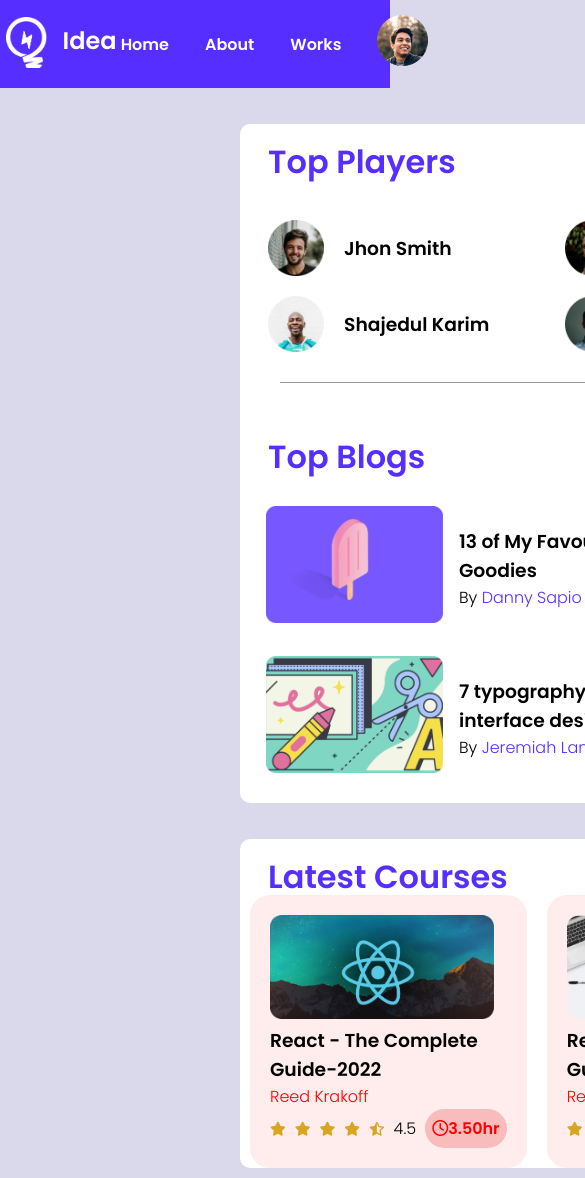
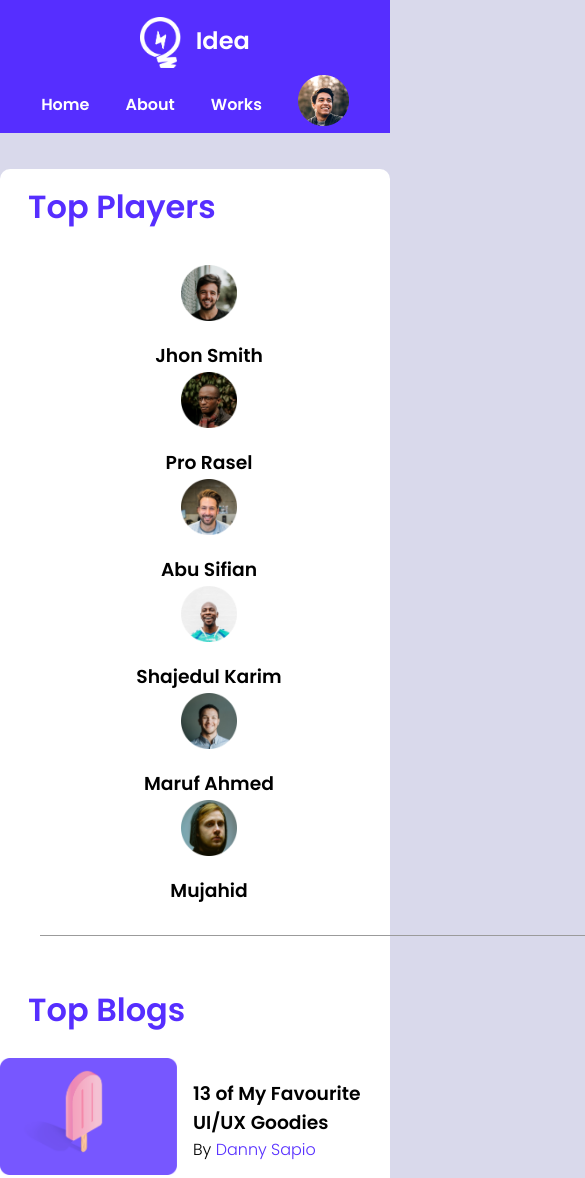
Before and after one commit to RafatSh-hash/Leader-board-Practice, a plain HTML site: page index.html in a window 390 px wide. Shown: the top 1178 px of the page, 585 px wide, since content can reach past the window. Drawn offline with Linux system fonts and the light colour scheme.

Commit message:
Added Phone Media Query

```diff
--- a/style.css
+++ b/style.css
@@ -25,6 +25,7 @@ Header Section Start
 .logo-and-name {
     display: flex;
     justify-content: center;
+    flex-direction: row;
     align-items: flex-start;
     gap: 15.58px;
     width: 50%;
@@ -77,7 +78,7 @@ Header Section End
 .card-1 {
     width: 900px;
     height: 679px;
-    margin-left: 240px;
+    margin: 0 25%;
     background-color: white;
     border-radius: 10px;
     margin-top: 33px;
@@ -153,7 +154,7 @@ hr {
 .card-2 {
     width: 900px;
     height: fit-content;
-    margin-left: 240px;
+    margin: 0 25%;
     background-color: white;
     margin-top: 33px;
     border-radius: 10px;
@@ -204,3 +205,72 @@ hr {
 
 /* Card-2 End */
 /* Main Section End */
+
+/* Media Query */
+
+@media screen and (min-width:320px) and (max-width:450px) {
+    .header {
+        width: 100%;
+        display: block;
+    }
+
+    .logo-and-name {
+        justify-content: center;
+        width: 100%;
+        margin-left: 0vw;
+        gap: 15px;
+    }
+
+    .navigation {
+        width: 100%;
+        justify-content: space-evenly;
+        padding: 0px;
+
+    }
+
+    .main .card-1 {
+        margin: 0;
+        width: 100%;
+    }
+
+    .card-1 {
+        height: fit-content;
+    }
+
+    .players {
+        display: block;
+        height: fit-content;
+    }
+
+    .player {
+        flex-direction: column;
+        margin-bottom: 2px;
+    }
+
+    .card-2 {
+        width: 100%;
+        margin: 0;
+    }
+
+    .blogs {
+        display: block;
+        width: 100%;
+        margin: 30px 0;
+    }
+
+    .Courses {
+        display: block;
+        margin: 0;
+
+    }
+
+    .course {
+        padding: 0 15px;
+        margin-bottom: 10px;
+    }
+
+
+
+
+
+}
```
